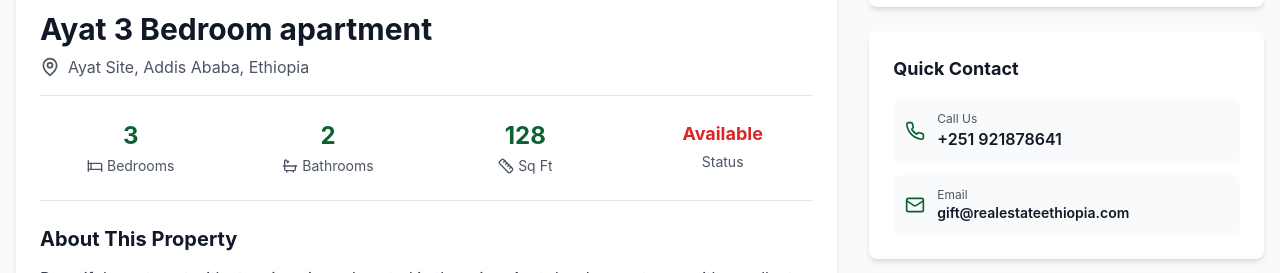
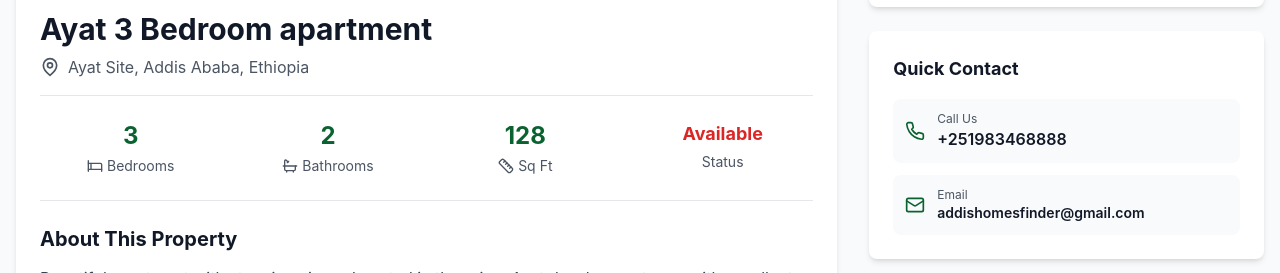
Before and after one commit to Blurkyy/giftrealestate, a Next.js app: page /properties/ayat-001 in a window 1280 px wide. Shown: the part 800-1073 px from the top of the page. Built offline with nearby package versions, Linux system fonts and the light colour scheme.

Commit message:
contact update

```diff
--- a/src/app/properties/[id]/page.tsx
+++ b/src/app/properties/[id]/page.tsx
@@ -97,11 +97,10 @@ export default function PropertyDetailPage({ params }: PropertyDetailPageProps)
                   <button
                     key={index}
                     onClick={() => setSelectedImageIndex(index)}
-                    className={`relative aspect-video rounded-lg overflow-hidden border-2 transition ${
-                      index === selectedImageIndex
-                        ? 'border-primary-500'
-                        : 'border-gray-300 hover:border-gray-400'
-                    }`}
+                    className={`relative aspect-video rounded-lg overflow-hidden border-2 transition ${index === selectedImageIndex
+                      ? 'border-primary-500'
+                      : 'border-gray-300 hover:border-gray-400'
+                      }`}
                   >
                     <Image
                       src={image}
@@ -200,23 +199,23 @@ export default function PropertyDetailPage({ params }: PropertyDetailPageProps)
               <h3 className="text-lg font-bold mb-4">Quick Contact</h3>
               <div className="space-y-3">
                 <a
-                  href="tel:+251921878641"
+                  href="tel:+251983468888"
                   className="flex items-center gap-3 p-3 bg-gray-50 rounded-lg hover:bg-gray-100 transition"
                 >
                   <Phone className="w-5 h-5 text-primary-600" />
                   <div>
                     <div className="text-xs text-gray-600">Call Us</div>
-                    <div className="font-semibold">+251 921878641</div>
+                    <div className="font-semibold">+251983468888</div>
                   </div>
                 </a>
                 <a
-                  href="mailto:giftrealestateofficialmd@gmail.com"
+                  href="mailto:addishomesfinder@gmail.com"
                   className="flex items-center gap-3 p-3 bg-gray-50 rounded-lg hover:bg-gray-100 transition"
                 >
                   <Mail className="w-5 h-5 text-primary-600" />
                   <div>
                     <div className="text-xs text-gray-600">Email</div>
-                    <div className="font-semibold text-sm">gift@realestateethiopia.com</div>
+                    <div className="font-semibold text-sm">addishomesfinder@gmail.com</div>
                   </div>
                 </a>
               </div>
```
